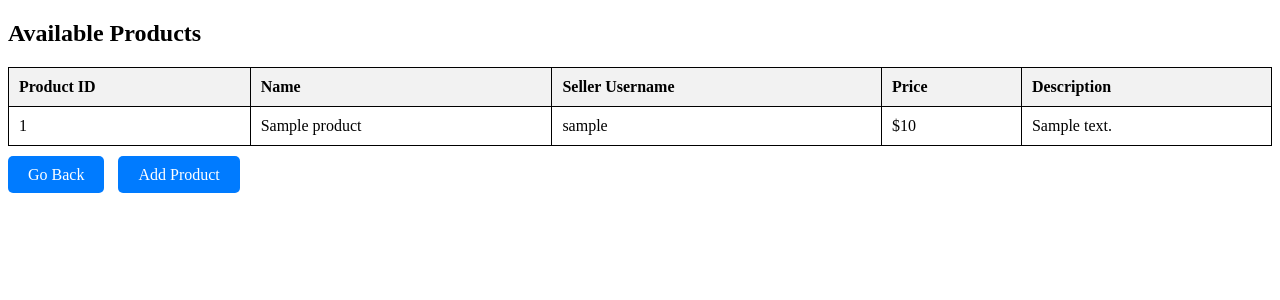
After one commit to Pranav0305/Social-Media-Marketplace, a Flask app: page /view_products in a window 1280 px wide. The commit adds this page. Shown: the top 300 px of the page. Run offline with Flask 2, Linux system fonts and the light colour scheme; a database or web service that is not in the repository returns one stand-in record (values such as "Sample title").

Commit message:
Implemented marketplace fundamentals

```diff
--- a/app.py
+++ b/app.py
@@ -6,6 +6,7 @@ from routes.admin import admin_bp
 from routes.profile import profile_bp
 from routes.messaging import messaging_bp
 from routes.home import home_bp
+from routes.p2p_marketplace import p2p_marketplace_bp
 from flask_login import UserMixin
 from werkzeug.middleware.proxy_fix import ProxyFix
 app = Flask(__name__)
@@ -42,6 +43,7 @@ app.register_blueprint(admin_bp, url_prefix='/admin')
 app.register_blueprint(profile_bp, url_prefix='/profile')
 app.register_blueprint(messaging_bp)
 app.register_blueprint(home_bp)
+app.register_blueprint(p2p_marketplace_bp)
 
 if __name__ == '__main__':
     app.run(ssl_context=('cert.pem', 'key.pem'), host='0.0.0.0', port=5000, debug=False)
--- a/requirements.txt
+++ b/requirements.txt
@@ -2,3 +2,5 @@ Flask==2.0.3
 Flask-PyMongo==2.3.0
 cryptography==3.4.8
 werkzeug==2.0.3
+flask-login
+pycrypto
--- /dev/null
+++ b/routes/p2p_marketplace.py
@@ -0,0 +1,43 @@
+from flask import Blueprint, render_template, request, redirect, url_for, flash, session, jsonify, current_app
+from extensions import mongo
+from datetime import datetime
+from bson.objectid import ObjectId
+
+p2p_marketplace_bp = Blueprint('marketplace', __name__)
+
+@p2p_marketplace_bp.route("/add_product")
+def marketplace():
+    if 'user_id' not in session:
+        flash('Please log in first.')
+        return redirect(url_for('auth.login'))
+
+    return render_template("add_product.html")
+
+@p2p_marketplace_bp.route("/confirm_product", methods = ['GET', 'POST'])
+def add_product():
+    if request.method == "POST":
+        data = request.json
+        if not all(key in data for key in ["product_name", "product_seller_username", "product_price", "product_description"]):
+            return jsonify({"message": "Missing fields"}), 400
+
+        product_id = str(ObjectId())  # Auto-assign a unique product_id
+        product = {
+            "_id": product_id,
+            "product_name": data["product_name"],
+            "product_seller_username": data["product_seller_username"],
+            "product_price": data["product_price"],
+            "product_description": data["product_description"]
+        }
+
+        mongo.db.Products.insert_one(product)
+        return jsonify({"message": "Product added successfully!", "product_id": product_id})
+
+@p2p_marketplace_bp.route("/view_products")
+def view_products():
+    products = list(mongo.db.Products.find({}))  # Fetch all products from MongoDB
+
+    # Convert ObjectId to string for JSON serialization
+    for product in products:
+        product["_id"] = str(product["_id"])
+
+    return render_template("view_products.html", products=products)
--- a/templates/layout.html
+++ b/templates/layout.html
@@ -8,7 +8,8 @@
         <a href="{{ url_for('auth.login') }}">Login</a> |
         <a href="{{ url_for('auth.register') }}">Register</a> |
         <a href="{{ url_for('profile_bp.profile') }}">Profile</a> |
-        <a href="{{ url_for('messaging.messages') }}">Messages</a>
+        <a href="{{ url_for('messaging.messages') }}">Messages</a> |
+        <a href = "{{url_for('marketplace.view_products')}}"> Marketplace </a>
         {% if session.get('user_id') %}
          | <a href="{{ url_for('auth.logout') }}">Logout</a>
         {% endif %}
--- /dev/null
+++ b/templates/view_products.html
@@ -0,0 +1,63 @@
+<!DOCTYPE html>
+<html lang="en">
+<head>
+    <meta charset="UTF-8">
+    <meta name="viewport" content="width=device-width, initial-scale=1.0">
+    <title>View Products</title>
+    <style>
+        table {
+            width: 100%;
+            border-collapse: collapse;
+            margin-top: 20px;
+        }
+        th, td {
+            border: 1px solid black;
+            padding: 10px;
+            text-align: left;
+        }
+        th {
+            background-color: #f2f2f2;
+        }
+        .buttons {
+            margin-top: 20px;
+        }
+        .buttons a {
+            text-decoration: none;
+            padding: 10px 20px;
+            background-color: #007bff;
+            color: white;
+            border-radius: 5px;
+            margin-right: 10px;
+        }
+        .buttons a:hover {
+            background-color: #0056b3;
+        }
+    </style>
+</head>
+<body>
+    <h2>Available Products</h2>
+    <table>
+        <tr>
+            <th>Product ID</th>
+            <th>Name</th>
+            <th>Seller Username</th>
+            <th>Price</th>
+            <th>Description</th>
+        </tr>
+        {% for product in products %}
+        <tr>
+            <td>{{ product._id }}</td>
+            <td>{{ product.product_name }}</td>
+            <td>{{ product.product_seller_username }}</td>
+            <td>${{ product.product_price }}</td>
+            <td>{{ product.product_description }}</td>
+        </tr>
+        {% endfor %}
+    </table>
+
+    <div class="buttons">
+        <a href="/">Go Back</a>
+        <a href="/add_product">Add Product</a>
+    </div>
+</body>
+</html>
```
Also changed, not shown: templates/add_product.html (added, +54 -0 lines), routes/profile.py (line endings or trailing spaces).
